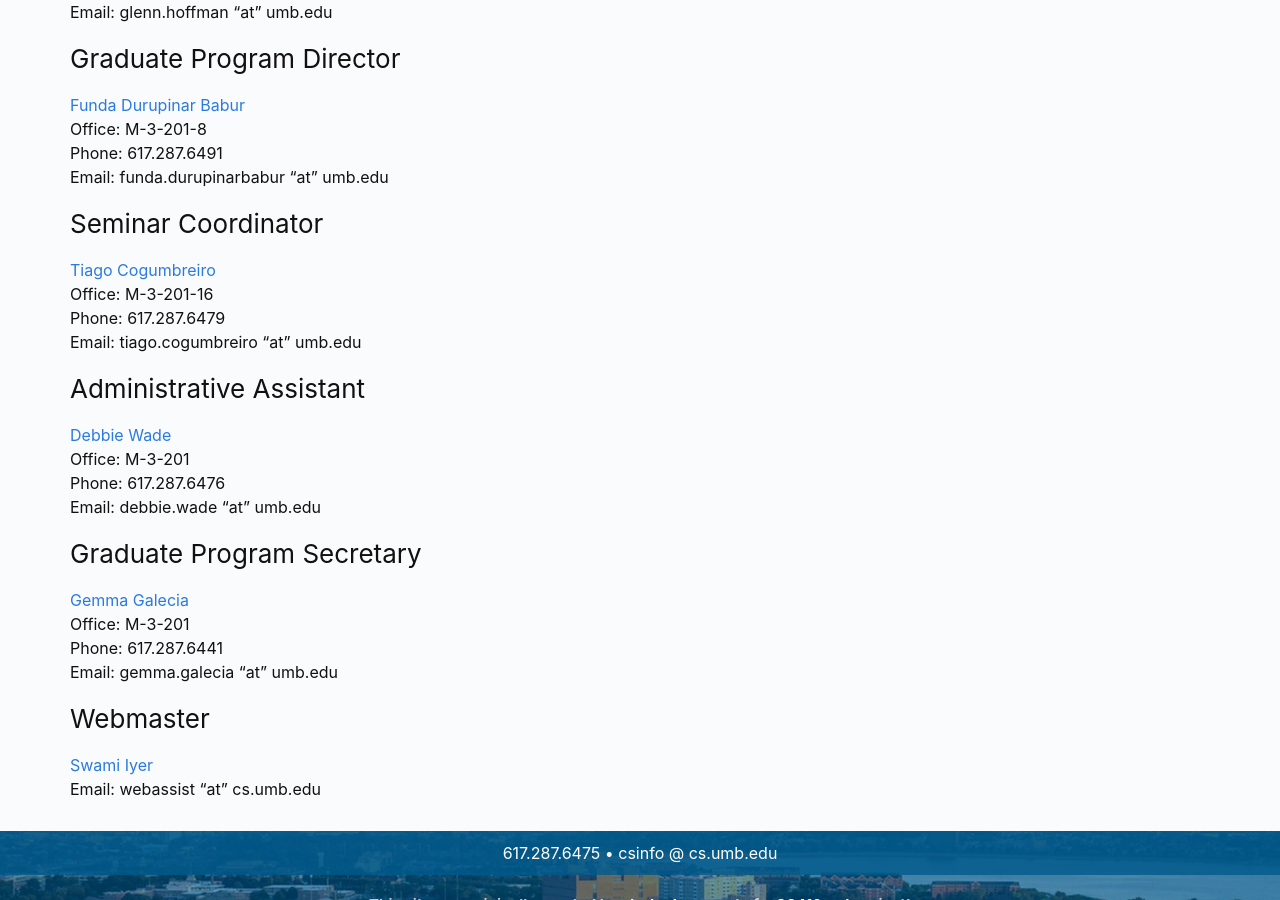
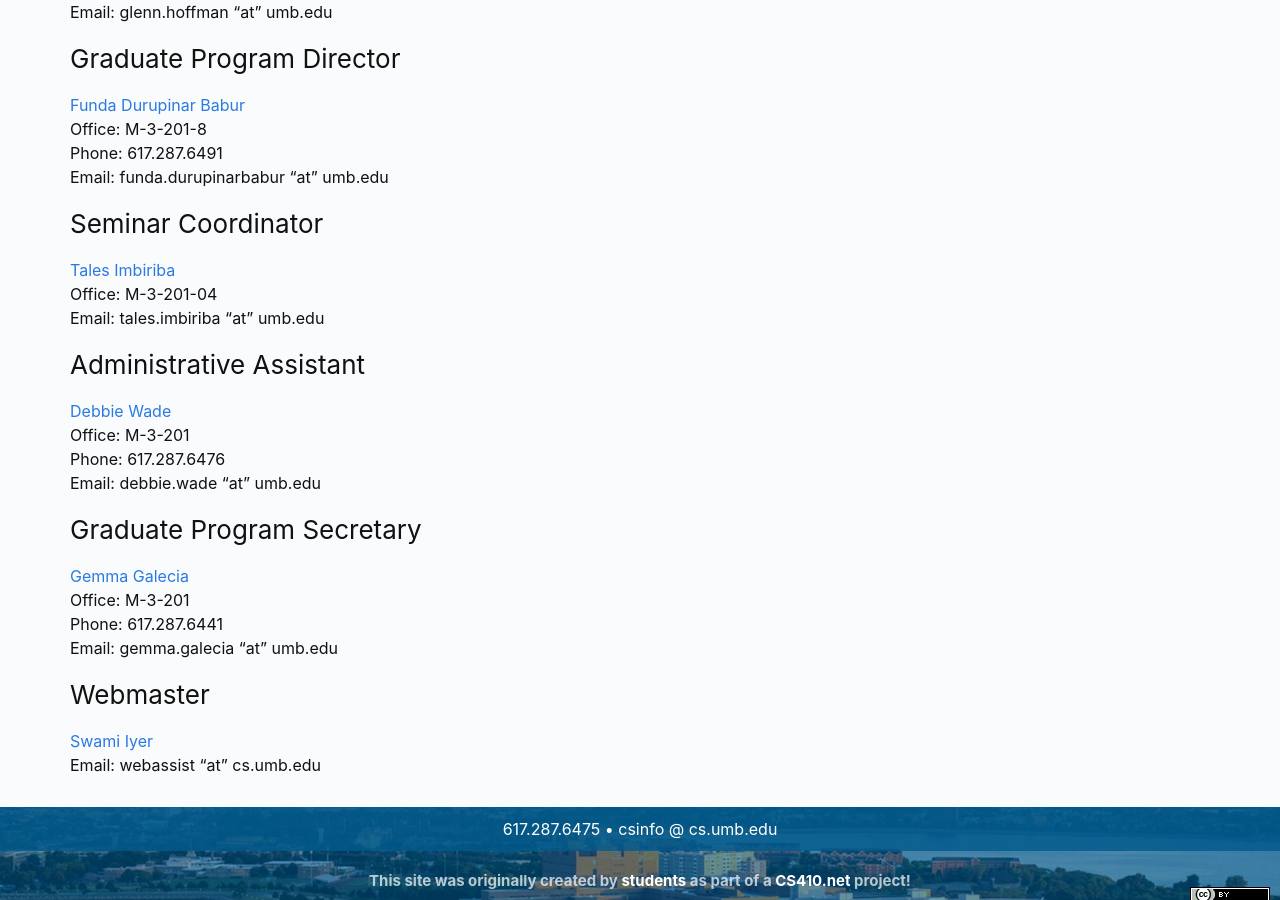
Before and after one commit to umbcs/umbcs.github.io, a Jekyll site: the page built from WEB/about/contact.markdown, in a window 1280 px wide and 900 px high, scrolled down 1041 px. Built offline with Jekyll 4.4.1, drawn with Linux system fonts in a browser that asks for light colours.

Commit message:
Changed seminar coordinator from Tiago to Tales

```diff
--- a/WEB/about/contact.markdown
+++ b/WEB/about/contact.markdown
@@ -47,10 +47,9 @@ Email: funda.durupinarbabur "at" umb.edu
 
 ### Seminar Coordinator
 
-[Tiago Cogumbreiro](https://www.umb.edu/directory/tiagocogumbreiro/)\
-Office: M-3-201-16\
-Phone: 617.287.6479\
-Email: tiago.cogumbreiro "at" umb.edu
+[Tales Imbiriba](https://talesimbiriba.github.io/)\
+Office: M-3-201-04\
+Email: tales.imbiriba "at" umb.edu
 
 ### Administrative Assistant
 
```
